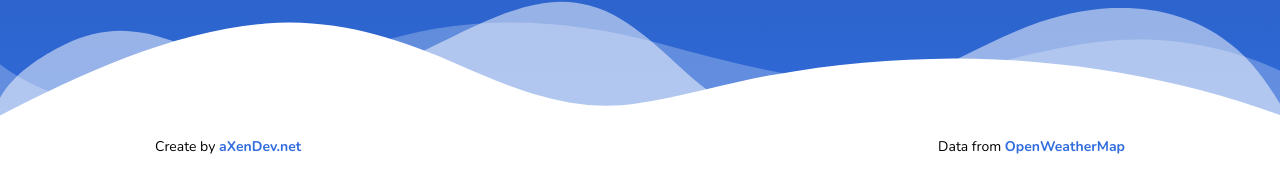
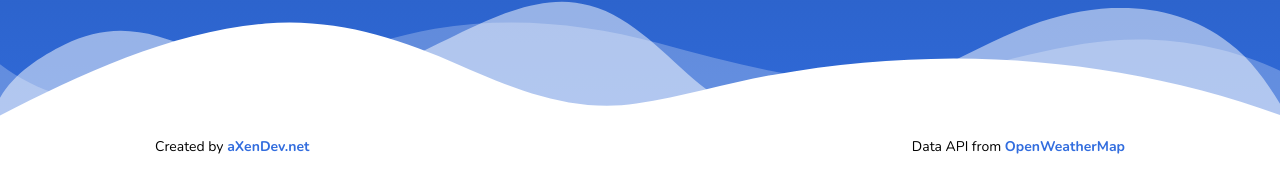
Before and after one commit to aXenDeveloper/react-weather, a React (Create React App) app: page /1 in a window 1280 px wide. Shown: the part 623-797 px from the top of the page. Built offline with nearby package versions, Linux system fonts and the light colour scheme; no server answers.

Commit message:
Add text translatable in footer

```diff
--- a/src/components/Footer.tsx
+++ b/src/components/Footer.tsx
@@ -1,6 +1,10 @@
+import { useTranslation } from 'react-i18next';
 import { FooterStyle, FooterSVGStyle, FooterBackground, ContainerFooter } from '../styles/components/FooterStyles';
 
-const Footer = () => (
+const Footer = () => {
+	const { t } = useTranslation();
+
+	return (
 		<FooterStyle>
 			<FooterSVGStyle
 				data-name="Layer 1"
@@ -22,14 +26,14 @@ const Footer = () => (
 			<FooterBackground>
 				<ContainerFooter>
 					<span>
-					Create by{' '}
+						{t('footer_createdBy')}{' '}
 						<a href="https://axendev.net/" target="_blank" rel="noopener nofollow noreferrer">
 							aXenDev.net
 						</a>
 					</span>
 
 					<span>
-					Data from{' '}
+						{t('footer_API')}{' '}
 						<a href="https://openweathermap.org/" target="_blank" rel="noopener nofollow noreferrer">
 							OpenWeatherMap
 						</a>
@@ -38,5 +42,6 @@ const Footer = () => (
 			</FooterBackground>
 		</FooterStyle>
 	);
+};
 
 export default Footer;
--- a/src/lang/en/translation.json
+++ b/src/lang/en/translation.json
@@ -18,5 +18,7 @@
     "geolocation_button": "Use my location (GPS)",
     "title_app": "Welcome to Weather app!",
     "desc_app": "To check the current weather, enter any city name in the search engine or click the button next to the search engine to check the current weather in your location.",
-    "button_github": "Repository on GitHub"
+    "button_github": "Repository on GitHub",
+    "footer_createdBy": "Created by",
+    "footer_API": "Data API from"
 }
--- a/src/lang/pl/translation.json
+++ b/src/lang/pl/translation.json
@@ -18,5 +18,7 @@
     "geolocation_button": "Użyj mojej lokalizacji (GPS)",
     "title_app": "Witaj w Weather app!",
     "desc_app": "Aby sprawdzić aktualną pogodę wpisz w wyszukiwarce dowolną nazwę miejscowości lub kliknij w przycisk koło wyszukiwarki, aby sprawdzić aktualną pogodę w twojej lokalizacji.",
-    "button_github": "Repozytorium w GitHub"
+    "button_github": "Repozytorium w GitHub",
+    "footer_createdBy": "Stworzone przez",
+    "footer_API": "Dane API z"
 }
```
Also changed, not shown: 1 other file (tests, documents, lock files or other folders). Lines whose indentation alone changed are shown as unchanged.
